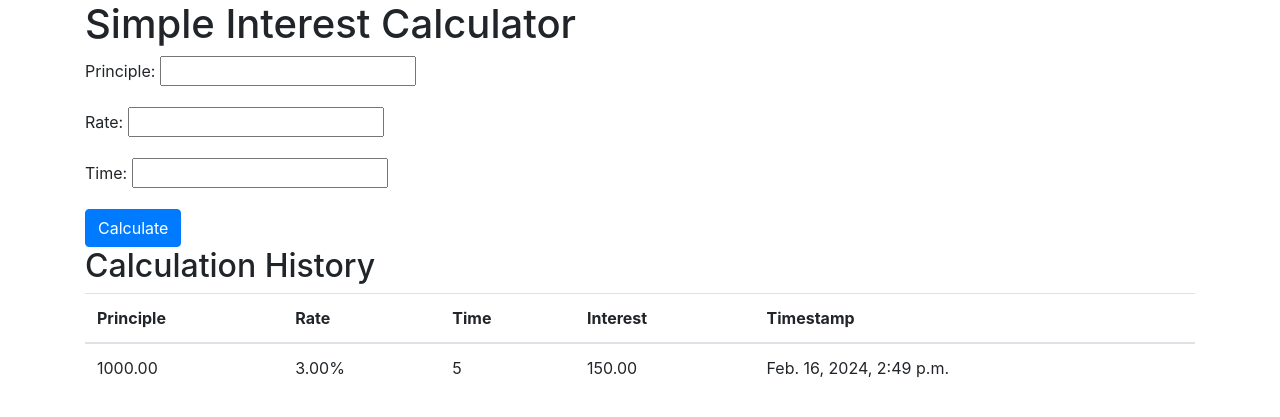
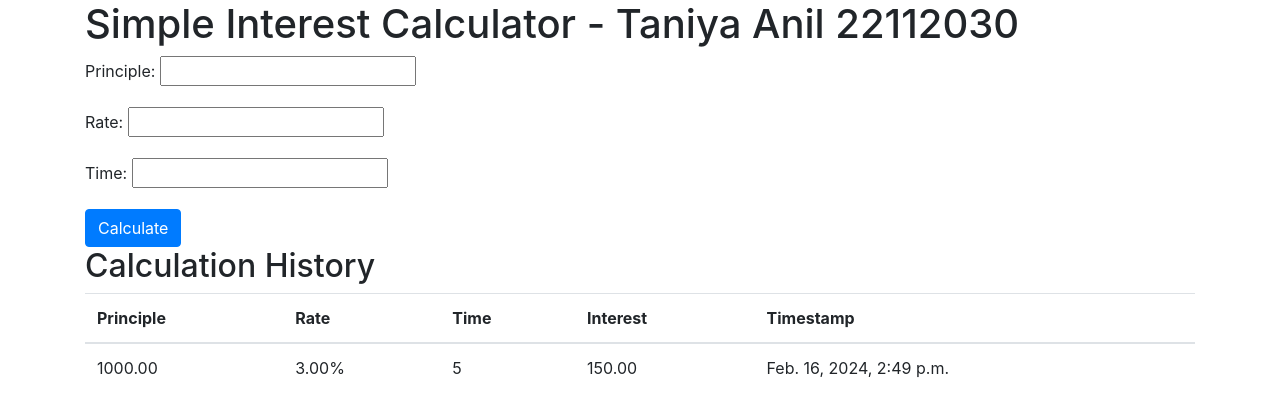
Before and after one commit to Taniyaanil/Interest-Calculator-App, a Django app: page / in a window 1280 px wide. Shown: the top 417 px of the page. Run offline with Django 5.2, Linux system fonts and the light colour scheme; data comes from the database, SQL or seed files in the repository; some libraries are stand-ins or nearby versions.

Commit message:
updated code(added name)

```diff
--- a/templates/index.html
+++ b/templates/index.html
@@ -7,7 +7,7 @@
 </head>
 <body>
     <div class="container">
-        <h1>Simple Interest Calculator</h1>
+        <h1>Simple Interest Calculator - Taniya Anil 22112030</h1>
 
         <form method="POST">
             {% csrf_token %}
```
